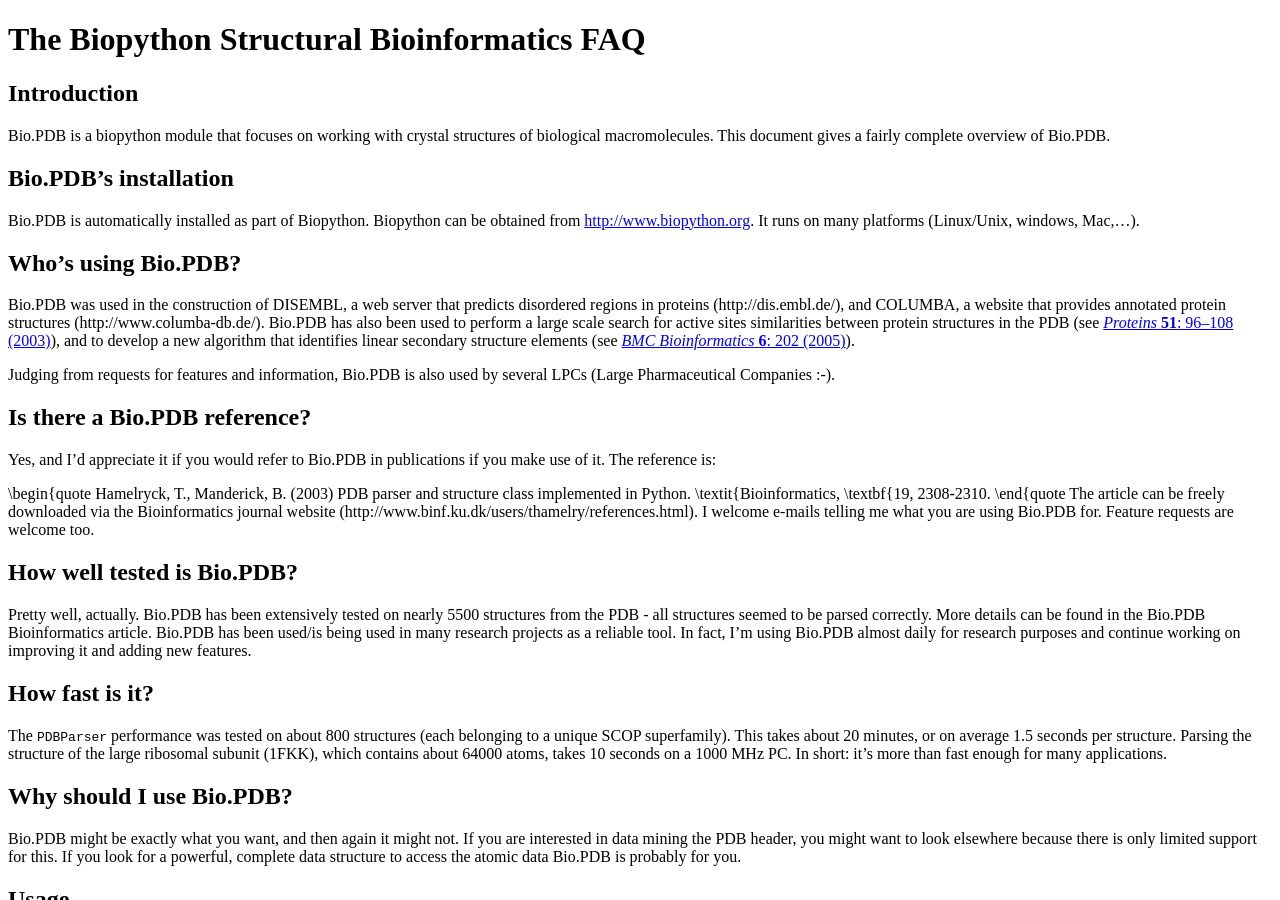
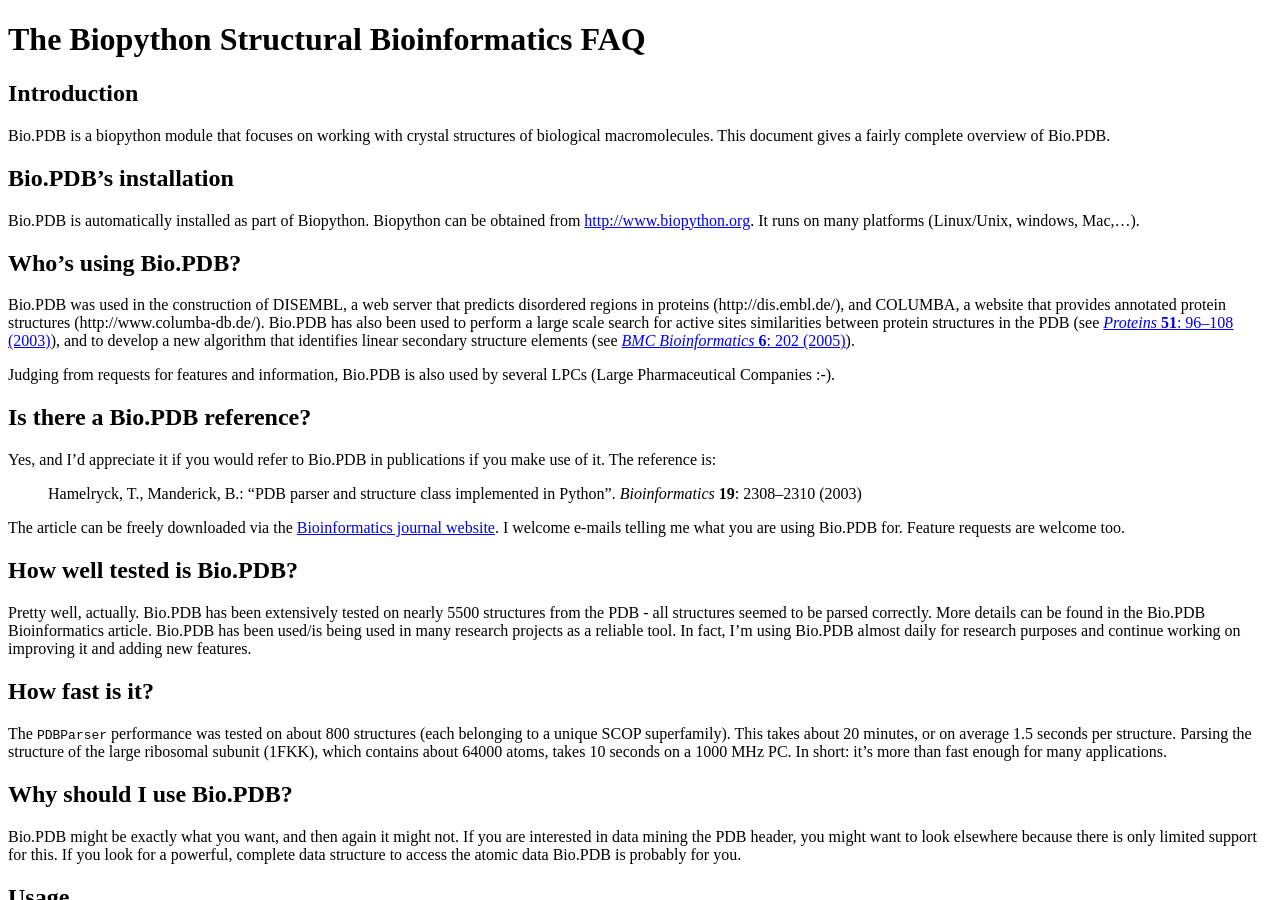
Before and after one commit to biopython/biopython.github.io, a Jekyll site: the page built from wiki/The_Biopython_Structural_Bioinformatics_FAQ.md, in a window 1280 px wide and 900 px high. Built offline with Jekyll 4.4.1, drawn with Linux system fonts in a browser that asks for light colours.

Commit message:
/* Is there a Bio.PDB reference? */

```diff
--- a/wiki/The_Biopython_Structural_Bioinformatics_FAQ.md
+++ b/wiki/The_Biopython_Structural_Bioinformatics_FAQ.md
@@ -41,13 +41,13 @@ Is there a Bio.PDB reference?
 Yes, and I'd appreciate it if you would refer to Bio.PDB in publications
 if you make use of it. The reference is:
 
-\\begin{quote Hamelryck, T., Manderick, B. (2003) PDB parser and
-structure class implemented in Python. \\textit{Bioinformatics,
-\\textbf{19, 2308-2310. \\end{quote The article can be freely downloaded
-via the Bioinformatics journal website
-(http://www.binf.ku.dk/users/thamelry/references.html). I welcome
-e-mails telling me what you are using Bio.PDB for. Feature requests are
-welcome too.
+> Hamelryck, T., Manderick, B.: "PDB parser and structure class
+> implemented in Python". *Bioinformatics* **19**: 2308–2310 (2003)
+
+The article can be freely downloaded via the [Bioinformatics journal
+website](http://www.binf.ku.dk/users/thamelry/references.html). I
+welcome e-mails telling me what you are using Bio.PDB for. Feature
+requests are welcome too.
 
 How well tested is Bio.PDB?
 ---------------------------
```
Also changed, not shown: 1 other file.
